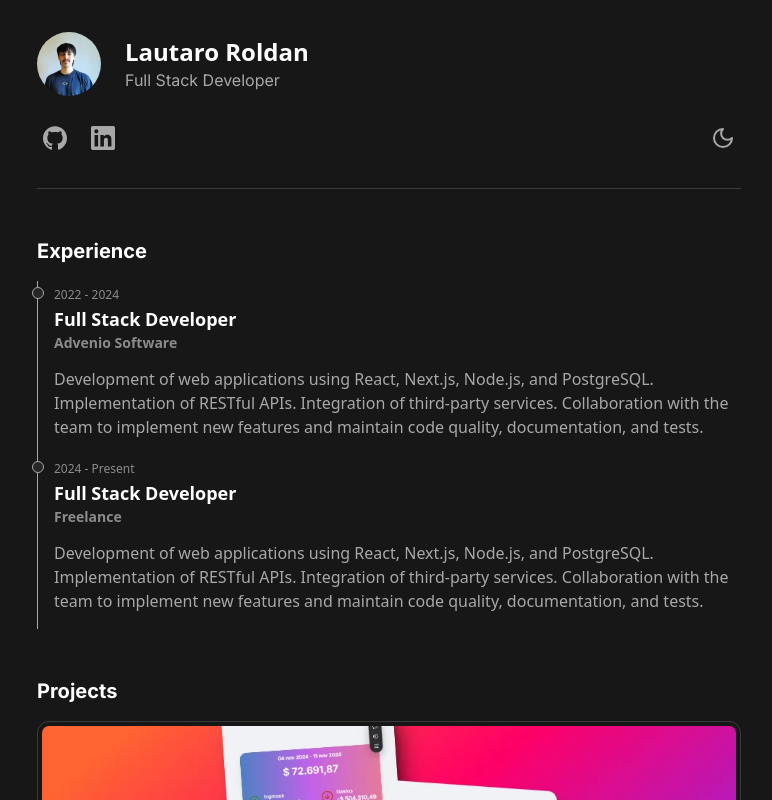
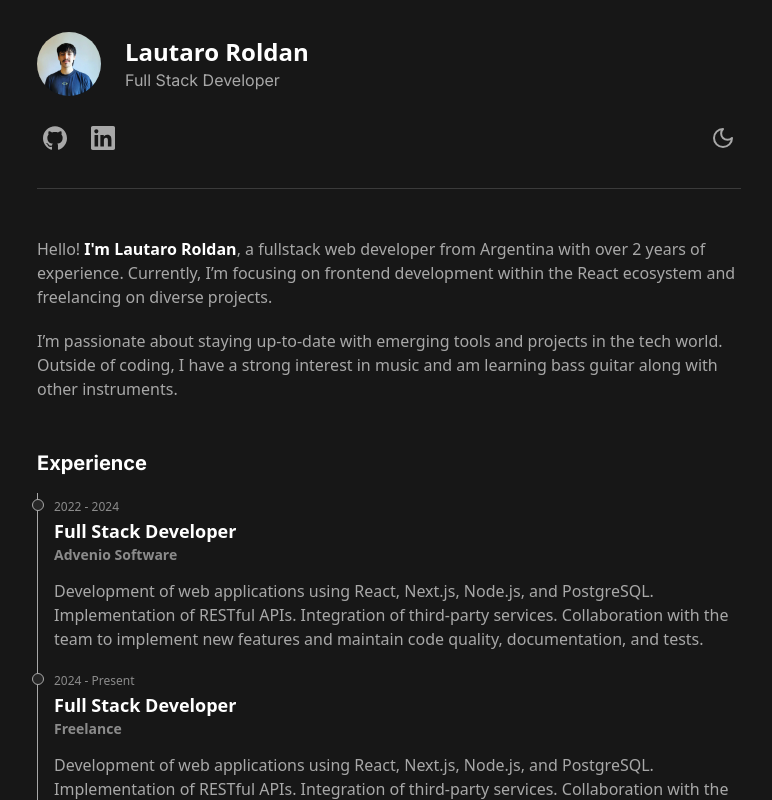
Before and after one commit to lautaroroldan/porfolio, a Next.js app: page / in a window 1280 px wide. Shown: the top 800 px of the page, without its empty margins (251-1023 px from the left). Built offline with nearby package versions, Linux system fonts and the light colour scheme.

Commit message:
Feat About:<Se agrega la seccion del about me>

```diff
--- a/app/page.tsx
+++ b/app/page.tsx
@@ -2,10 +2,12 @@ import Header from "@/components/Header/header";
 import Experience from "@/components/Experience/experience";
 import Project from "@/components/Project/project";
 import Footer from "@/components/footer";
+import About from "@/components/about";
 export default function Home() {
   return (
     <main className="min-h-screen p-8 w-full max-w-3xl mx-auto flex flex-col gap-12">
       <Header />
+      <About />
       <Experience />
       <Project />
       <Footer />
--- /dev/null
+++ b/components/about.tsx
@@ -0,0 +1,19 @@
+import React from 'react'
+import Section from './section'
+
+function About() {
+    return (
+        <Section>
+            <article className='prose-base text-custom-gray prose-p:text-base prose-p:leading-normal w-full'>
+                <p>
+                    Hello! <span className='text-white font-bold'>I'm Lautaro Roldan</span>, a fullstack web developer from Argentina with over 2 years of experience. Currently, I’m focusing on frontend development within the React ecosystem and freelancing on diverse projects.
+                </p>
+                <p>
+                    I’m passionate about staying up-to-date with emerging tools and projects in the tech world. Outside of coding, I have a strong interest in music and am learning bass guitar along with other instruments.
+                </p>
+            </article>
+        </Section>
+    )
+}
+
+export default About
--- a/components/section.tsx
+++ b/components/section.tsx
@@ -1,8 +1,8 @@
 import React from 'react'
-
-function Section({ children }: { children: React.ReactNode }) {
+import clsx from 'clsx'
+function Section({ children, className }: { children: React.ReactNode, className?: string }) {
     return (
-        <div className='flex flex-col gap-4'>
+        <div className={clsx(`flex flex-col gap-4`, className)}>
             {children}
         </div>
     )
--- a/package.json
+++ b/package.json
@@ -9,12 +9,14 @@
     "lint": "next lint"
   },
   "dependencies": {
+    "clsx": "^2.1.1",
     "lucide-react": "^0.456.0",
     "next": "14.2.15",
     "react": "^18",
     "react-dom": "^18"
   },
   "devDependencies": {
+    "@tailwindcss/typography": "^0.5.15",
     "@types/node": "^20",
     "@types/react": "^18",
     "@types/react-dom": "^18",
--- a/tailwind.config.ts
+++ b/tailwind.config.ts
@@ -15,6 +15,6 @@ const config: Config = {
       },
     },
   },
-  plugins: [],
+  plugins: [require("@tailwindcss/typography")],
 };
 export default config;
```
Also changed, not shown: 1 other file (tests, documents, lock files or other folders).
